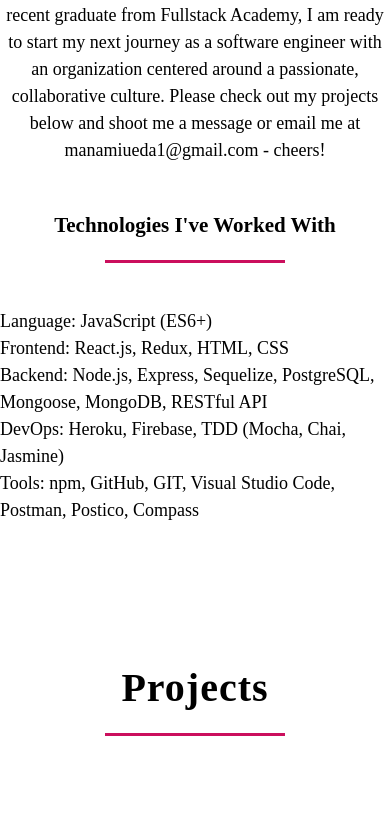
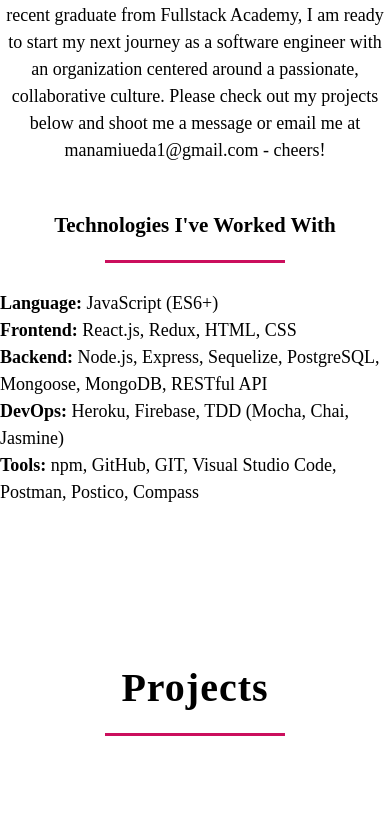
Before and after one commit to manamiueda1/manami-ueda, a React (Create React App) app: page / in a window 390 px wide. Shown: the part 1693-2527 px from the top of the page. Built offline with nearby package versions, Linux system fonts and the light colour scheme.

Commit message:
mobile responsive

```diff
--- a/src/AboutMe.js
+++ b/src/AboutMe.js
@@ -9,7 +9,7 @@ function AboutMe() {
       <div class="Bar"></div>
 
       <br></br>
-      <p className="About-me-p">
+      <p>
         Hi! I'm Manami, a full-stack software engineer based in New York City. I
         began my career in the tech industry in Chicago as a Product Manager for
         a mobile application development company. Shortly after that, I moved to
@@ -28,19 +28,20 @@ function AboutMe() {
         <h3>Technologies I've Worked With</h3>
         <div class="Bar"></div>
         <br></br>
+        <div className="Technology">
+          <b>Language:</b> JavaScript (ES6+)
+          <br></br>
+          <strong>Frontend:</strong> React.js, Redux, HTML, CSS
+          <br></br>
+          <strong>Backend:</strong> Node.js, Express, Sequelize, PostgreSQL,
+          Mongoose, MongoDB, RESTful API
+          <br></br>
+          <strong>DevOps:</strong> Heroku, Firebase, TDD (Mocha, Chai, Jasmine)
+          <br></br>
+          <strong>Tools:</strong> npm, GitHub, GIT, Visual Studio Code, Postman,
+          Postico, Compass
+        </div>
       </p>
-      <div className="Technology">
-        Language: JavaScript (ES6+)
-        <br></br>
-        Frontend: React.js, Redux, HTML, CSS
-        <br></br>
-        Backend: Node.js, Express, Sequelize, PostgreSQL, Mongoose, MongoDB,
-        RESTful API
-        <br></br>
-        DevOps: Heroku, Firebase, TDD (Mocha, Chai, Jasmine)
-        <br></br>
-        Tools: npm, GitHub, GIT, Visual Studio Code, Postman, Postico, Compass
-      </div>
     </div>
   );
 }
--- a/src/App.css
+++ b/src/App.css
@@ -163,6 +163,11 @@ p {
 }
 
 .Technology {
+  text-align: left;
+  align-self: center;
+}
+
+/* .Technology {
   display: flex;
   flex-direction: column;
   align-self: center;
@@ -172,7 +177,7 @@ p {
   line-height: 1.5em;
   max-width: 1000px;
   min-width: 300px;
-}
+} */
 
 .FitMinded,
 .Image-to-voice,
@@ -231,6 +236,7 @@ h2 {
 }
 .fit-images {
   padding-top: 30px;
+  padding-bottom: 30px;
   display: flex;
   align-self: center;
 }
@@ -333,8 +339,7 @@ span {
   h2 {
     font-size: 30px;
   }
-  p,
-  .Technology {
+  p {
     font-size: 18px;
   }
   .Fit-img {
```
Also changed, not shown: 12 other files (tests, documents, lock files or other folders).
